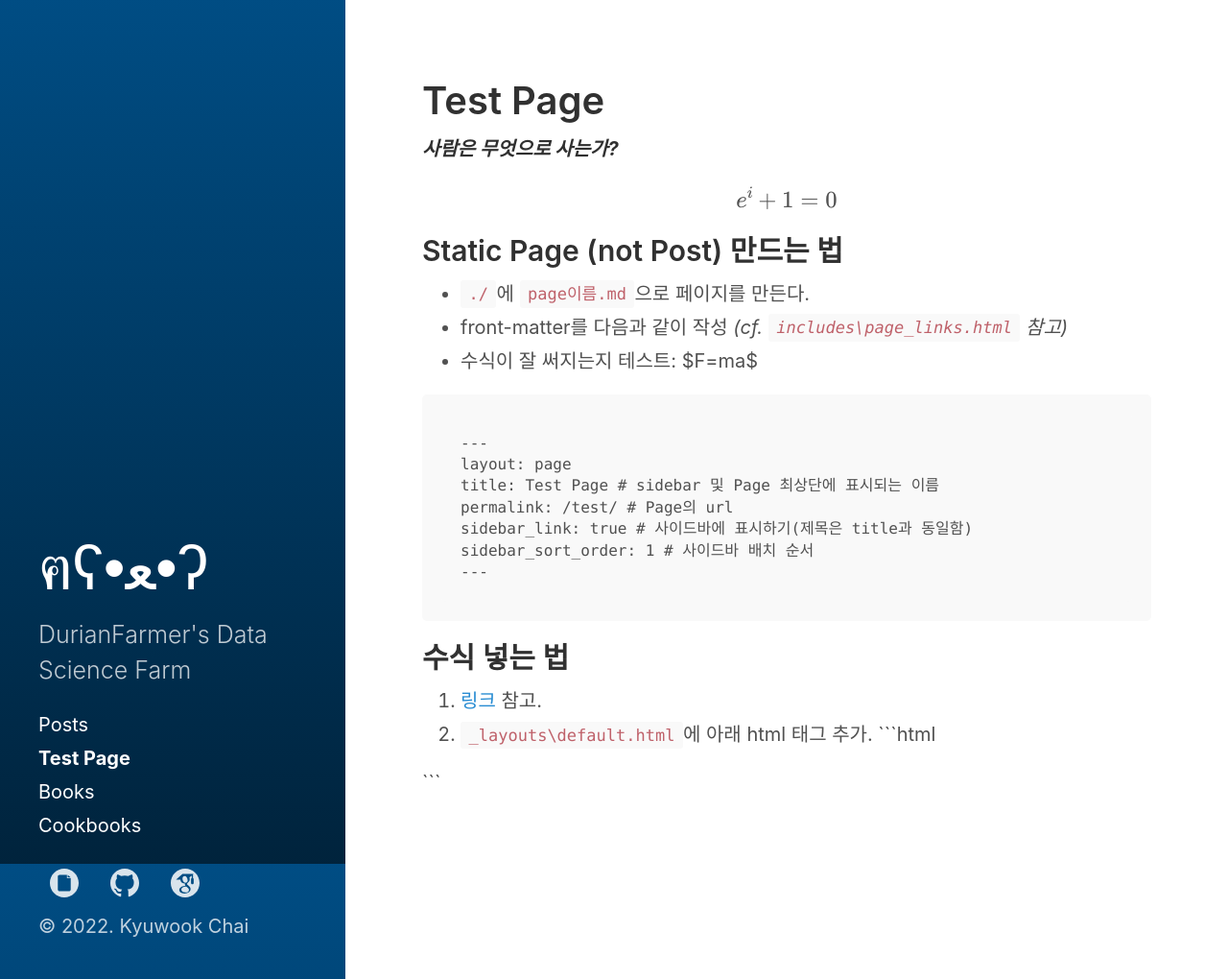
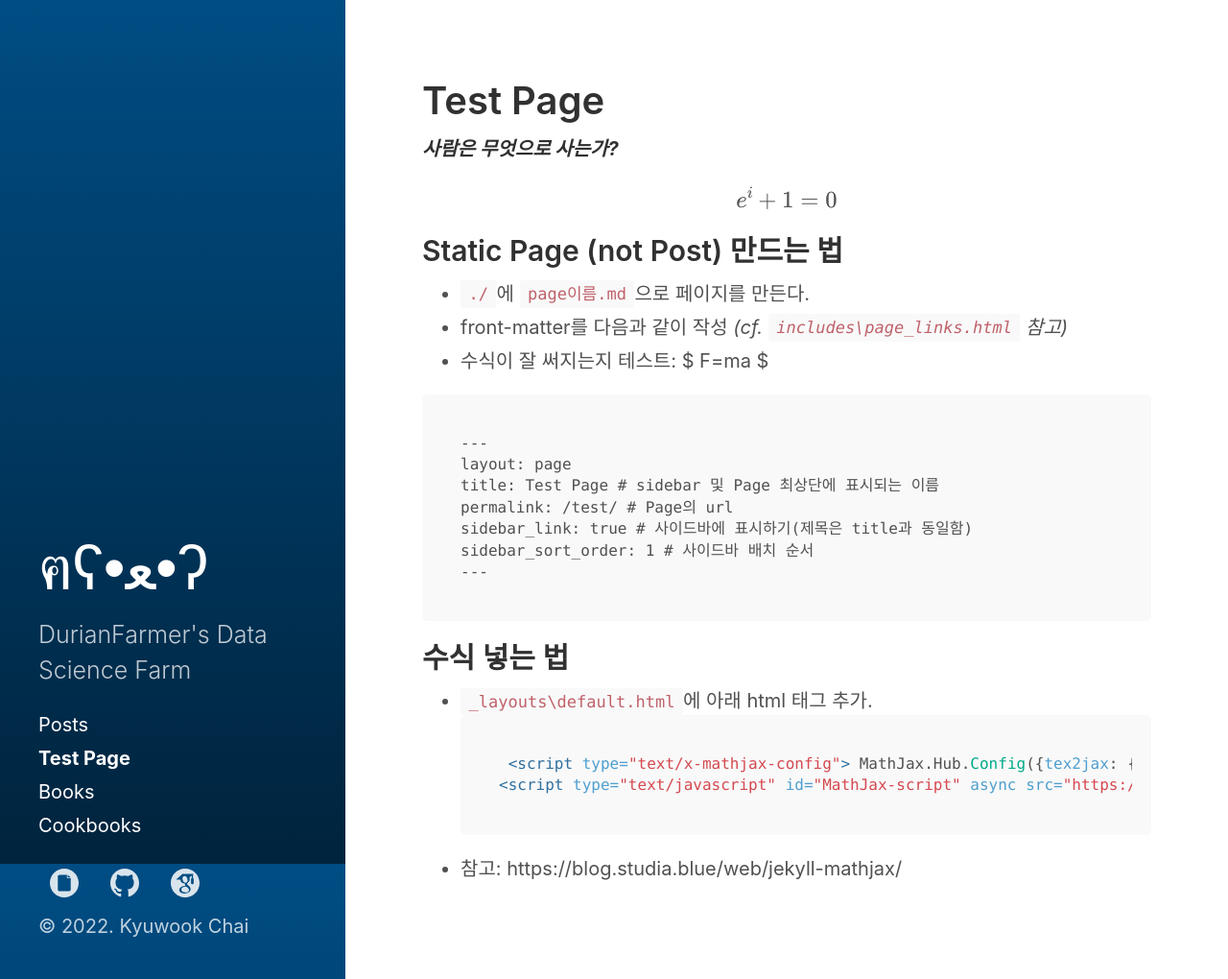
Before and after one commit to DurianFarmer/DurianFarmer.github.io, a Jekyll site: the page built from test.md, in a window 1280 px wide and 1020 px high. Shown: the whole window at 96% size. Built offline with Jekyll 4.4.1, drawn with Linux system fonts in a browser that asks for light colours; nearby versions of some CDN libraries.

Commit message:
page 추가 실험

````diff
--- a/_layouts/default.html
+++ b/_layouts/default.html
@@ -4,7 +4,9 @@
   {% include head.html %}
 
   <!-- 220928 마크다운에 수식 쓸 수 있도록 하기 -->
-  <script type="text/x-mathjax-config"> MathJax.Hub.Config({tex2jax: {inlineMath: [['$','$'], ['\\(','\\)']]}});</script>
+  <!-- 첫번째 script는 inline 수식을 $ 수식 $ 꼴로 표현할 수 있게 해줌. else, \\( 수식 \\) 로 써야 함-->
+  <!-- 두번째 script는 Latex 수식을 쓸 수 있게 해줌 -->
+  <script type="text/x-mathjax-config"> MathJax.Hub.Config({tex2jax: {inlineMath: [['$','$'], ['\\(','\\)']]}}); </script>
   <script type="text/javascript" id="MathJax-script" async src="https://cdn.jsdelivr.net/npm/mathjax@3/es5/tex-chtml.js"></script>
 
   <body class="{{ page.layout }}{% if page.url == '/' %} home{% endif %}">
--- a/test.md
+++ b/test.md
@@ -13,7 +13,7 @@
 ## Static Page (not Post) 만드는 법
 * `./`에 `page이름.md`으로 페이지를 만든다.
 * front-matter를 다음과 같이 작성 *(cf. `includes\page_links.html` 참고)*
-* 수식이 잘 써지는지 테스트: $F=ma$
+* 수식이 잘 써지는지 테스트: $ F=ma $
 
 ```
 ---
@@ -26,9 +26,9 @@
 ```
 
 ## 수식 넣는 법
-1. [링크](https://h-dyeon.github.io/dev/2019/12/10/jekyll-mathjax/) 참고.
-1. `_layouts\default.html`에 아래 html 태그 추가.
+- `_layouts\default.html`에 아래 html 태그 추가.
 ```html
-    <script type="text/javascript" id="MathJax-script" async src="https://cdn.jsdelivr.net/npm/mathjax@3/es5/tex-chtml.js"></script>
-
+   <script type="text/x-mathjax-config"> MathJax.Hub.Config({tex2jax: {inlineMath: [['$','$'], ['\\(','\\)']]}});</script>
+  <script type="text/javascript" id="MathJax-script" async src="https://cdn.jsdelivr.net/npm/mathjax@3/es5/tex-chtml.js"></script>
 ```
+- 참고: https://blog.studia.blue/web/jekyll-mathjax/
````
